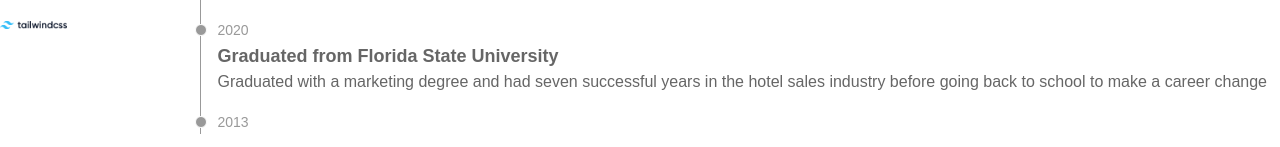
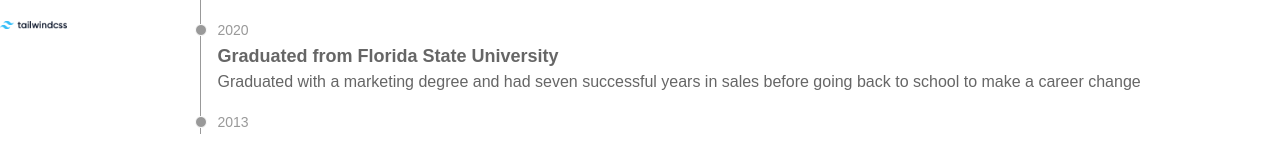
Before and after one commit to carolineshowscode/caroline-shows-website, a Next.js app: page / in a window 1280 px wide. Shown: the part 1347-1494 px from the top of the page. Built offline with nearby package versions, Linux system fonts and the light colour scheme; a web font is replaced by a local one.

Commit message:
save point

```diff
--- a/src/app/page.tsx
+++ b/src/app/page.tsx
@@ -50,7 +50,7 @@ export default function Home() {
               <div className="absolute w-3 h-3 bg-grey rounded-full mt-1.5 -start-1.5 border border-white dark:border-darkGrey dark:bg-darkGrey"></div>
               <time className="mb-1 text-sm font-normal leading-none text-grey dark:text-darkGrey">2020</time>
               <h3 className="text-lg font-semibold text-darkGrey dark:text-white">Graduated from Florida State University</h3>
-              <p className="mb-4 text-base font-normal text-darkGrey dark:text-grey">Graduated with a marketing degree and had seven successful years in the hotel sales industry before going back to school to make a career change</p>
+              <p className="mb-4 text-base font-normal text-darkGrey dark:text-grey">Graduated with a marketing degree and had seven successful years in sales before going back to school to make a career change</p>
             </li>
             <li className="ms-4">
               <div className="absolute w-3 h-3 bg-grey rounded-full mt-1.5 -start-1.5 border border-white dark:border-darkGrey dark:bg-darkGrey"></div>
```
